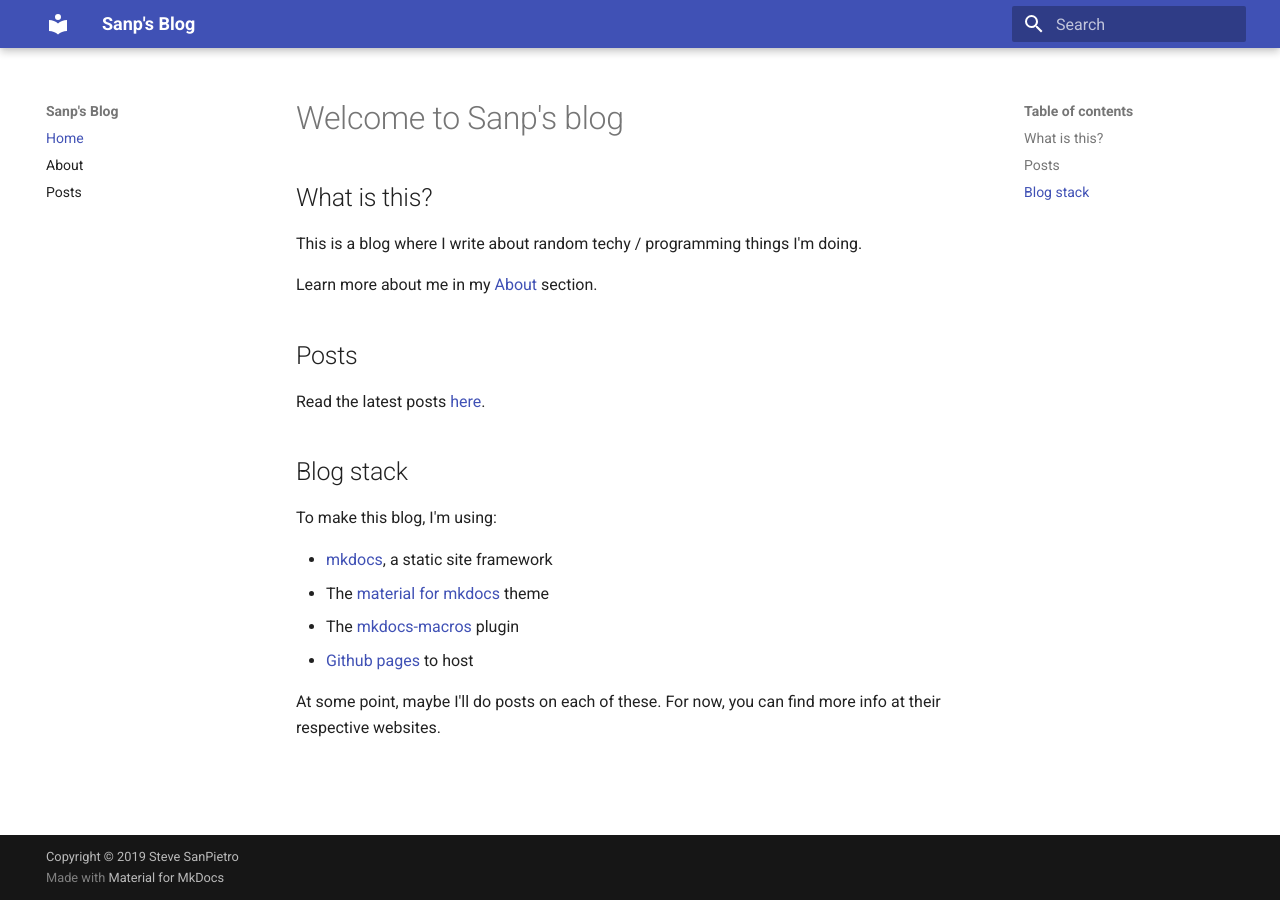
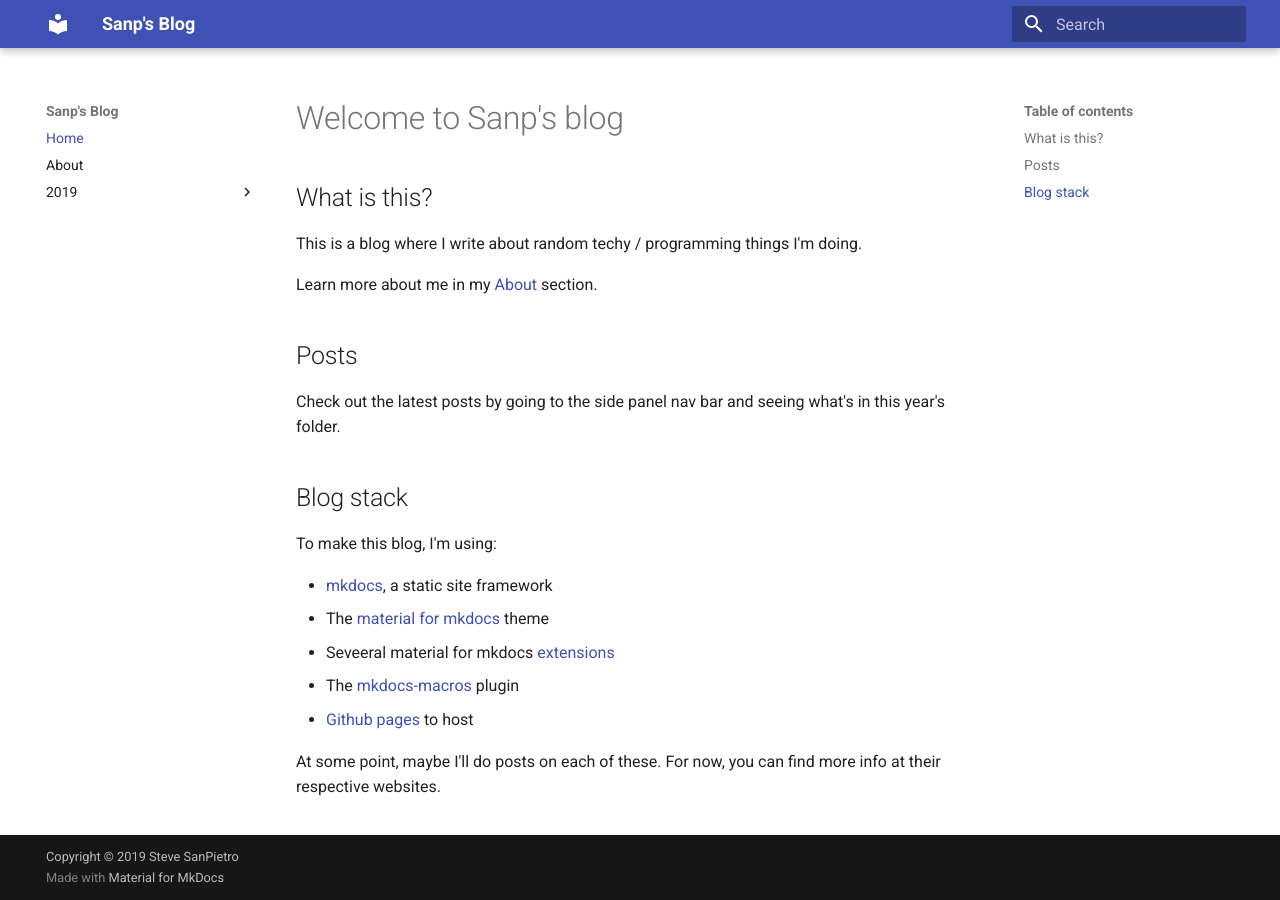
Before and after one commit to sanp/sanp.github.io.mkdocs, an MkDocs documentation site: the page built from docs/index.md, in a window 1280 px wide. Built offline with MkDocs 1.6.1 and Material for MkDocs 9.7.7, drawn with Linux system fonts in a browser that asks for light colours.

Commit message:
Added first two blog posts

```diff
--- a/docs/index.md
+++ b/docs/index.md
@@ -8,7 +8,8 @@
 
 ## Posts
 
-Read the latest posts [here](posts).
+Check out the latest posts by going to the side panel nav bar and seeing what's
+in this year's folder.
 
 ## Blog stack
 
@@ -16,6 +17,8 @@
 
   - [mkdocs](https://www.mkdocs.org/), a static site framework
   - The [material for mkdocs](https://squidfunk.github.io/mkdocs-material/) theme
+  - Seveeral material for mkdocs
+      [extensions](https://squidfunk.github.io/mkdocs-material/extensions/admonition/)
   - The [mkdocs-macros](https://github.com/fralau/mkdocs_macros_plugin) plugin
   - [Github pages](https://pages.github.com/) to host
 
--- /dev/null
+++ b/docs/style/css/extra.css
@@ -0,0 +1,24 @@
+.center {
+  display: block;
+  margin: 0 auto;
+}
+.right {
+  float: right;
+}
+.small {
+  width: 100px;
+  height: auto;
+}
+.medium  {
+  width: 500px;
+  height: auto;
+}
+.large {
+  width: 750px;
+  height: auto;
+}
+.img-caption {
+  float: right;
+  font-size: smaller;
+  font-style: italic;
+}
--- a/mkdocs.yml
+++ b/mkdocs.yml
@@ -7,15 +7,45 @@
 theme:
   name: 'material'
   custom_dir: 'theme'
+extra_css:
+  - 'style/css/extra.css'
+extra_javascript:
+  - 'style/js/extra.js'
 plugins:
   - search
   - macros
-nav:
-  - Home: index.md
-  - About: about.md
-  - Posts: posts.md
+markdown_extensions:
+  - admonition
+  - codehilite:
+      linenums: true
+  - footnotes
+  - toc:
+      permalink: true
+  - pymdownx.arithmatex
+  - pymdownx.betterem:
+      smart_enable: all
+  - pymdownx.caret
+  - pymdownx.critic
+  - pymdownx.details
+  - pymdownx.emoji:
+      emoji_generator: !!python/name:pymdownx.emoji.to_svg
+  - pymdownx.inlinehilite
+  - pymdownx.magiclink
+  - pymdownx.mark
+  - pymdownx.smartsymbols
+  - pymdownx.superfences
+  - pymdownx.tasklist:
+      custom_checkbox: true
+  - pymdownx.tilde
+  - markdown.extensions.attr_list
 extra:
   github:
     page: https://github.com/sanp
     repos:
       dotfiles: dotfiles
+nav:
+  - Home: index.md
+  - About: about.md
+  - 2019:
+    - 'Using GitFlow to improve your git workflow': '2019/gitflow.md'
+    - 'Using interactive rebase to ensure a clean git history': '2019/rebasing.md'
```
Also changed, not shown: docs/2019/gitflow.md (added, +381 -0 lines), docs/2019/rebasing.md (added, +119 -0 lines), docs/about.md (+2 -2 lines), docs/posts.md (deleted, +0 -3 lines), docs/2019/img/gitflow.png (added), docs/2019/img/rebase.png (added), docs/style/js/extra.js (added), 1 other file.
